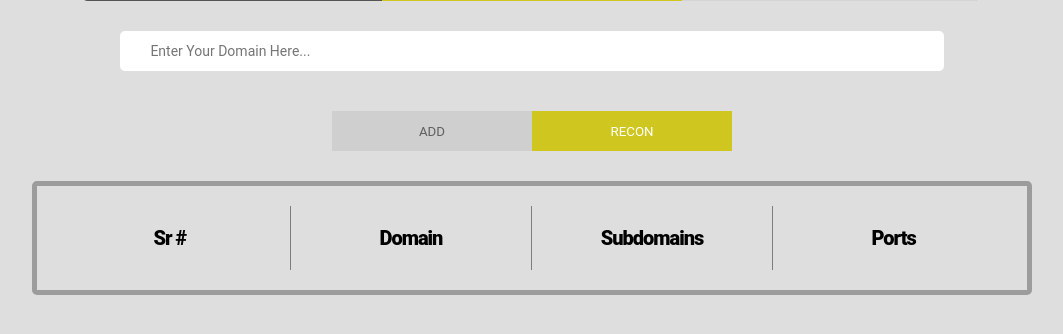
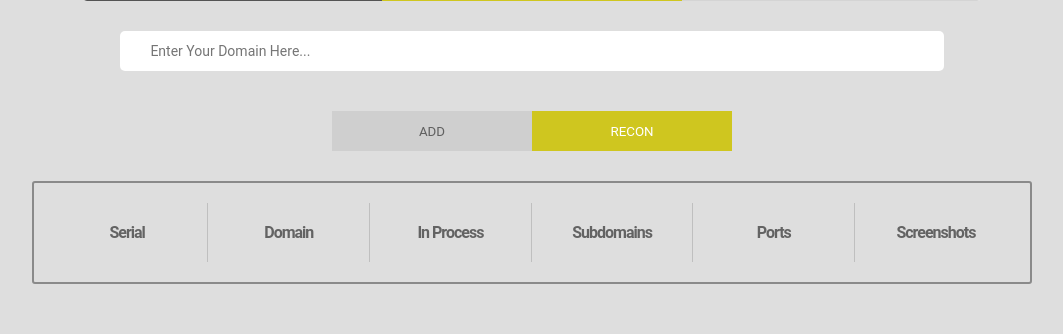
Before and after one commit to kamaal44/Snarl, a Django app: template templates/dashboard.html in a window 1280 px wide. Shown: the part 251-585 px from the top of the page, without its empty margins (108-1171 px from the left). Run offline with Django 3.2, Linux system fonts and the light colour scheme; the template is opened without the code that fills it, so the values that code supplies are empty; some libraries are stand-ins or nearby versions.

Commit message:
Added template for tables

```diff
--- a/Snarl/urls.py
+++ b/Snarl/urls.py
@@ -25,5 +25,6 @@ urlpatterns = [
     path('admin/', admin.site.urls),
     path('dashboard/', dashboard.home),
     path('login/', dashboard.login),
+    path('statistics/', dashboard.statistics),
     path('', dashboard.redirect)
 ]
--- a/dashboard/views.py
+++ b/dashboard/views.py
@@ -41,3 +41,6 @@ class DASHBOARD:
 			return self.redirect( request, "/login" )
 		else:
 			return render(request, 'dashboard.html')
+
+	def statistics(self, request):
+		return render(request, 'tabulator.html')
--- a/static/css/web.css
+++ b/static/css/web.css
@@ -183,8 +183,8 @@
 	margin-right: auto;
 	width: 100%;
 	max-width: 1000px;
-	border: 5px solid #9c9c9c;
-	border-radius: 5px;
+	border: 2px solid #8a8a8a;
+	border-radius: 3px;
 	padding: 20px;
 	padding-left: 1%;
 	padding-right: 1%;
@@ -196,17 +196,19 @@
 }.stat-table > .row > .data{
 	display: inline-block;
 	float: left;
-	width: 25%;
-	border-right: 1px solid #7d7d7d;
-	border-top: 1px solid #7d7d7d;
+	width: 16.66%;
+	border-right: 1px solid #bfbfbf;
+	border-top: 1px solid #bfbfbf;
 	padding-top: 20px;
 	padding-bottom: 20px;
 	padding-left: 3%;
 	padding-right: 3%;
 	text-align: center;
+	font-size: 16px;
+	color: #636363;
 }.stat-table > .row > .header{
-	font-size: 20px;
-	font-weight: 900;
+	font-size: 16px;
+	font-weight: 600;
 	letter-spacing: -1px;
 	border-top: none;
 }.stat-table > .row > .last{
--- a/templates/dashboard.html
+++ b/templates/dashboard.html
@@ -13,8 +13,13 @@
 		<div class="slide-container">
 			<img src="{% static 'img/header.png' %}" alt="header" />
 			<ul>
-				<li>SITES</li>
-				<li>SUB FINDER</li>
+				<li><a href="/statistics">STATISTICS</a></li>
+				<li>SUBDOMAINS</li>
+				<li>VAL SUBDOMAINS</li>
+				<li>TAKEOVERS</li>
+				<li>HEADERS</li>
+				<li>PORTS</li>
+				<li>SCREENSHOTS</li>
 			</ul>
 		</div>
 		<menu class="statistics">
@@ -41,10 +46,12 @@
 
 		<div class="stat-table">
 			<div class="row">
-				<div class="data header">Sr #</div>
+				<div class="data header">Serial</div>
 				<div class="data header">Domain</div>
+				<div class="data header">In Process</div>
 				<div class="data header">Subdomains</div>
-				<div class="data header last">Ports</div>
+				<div class="data header">Ports</div>
+				<div class="data header last">Screenshots</div>
 			</div>
 		</div>
 	</div>
```
Also changed, not shown: templates/tabulator.html (added, +28 -0 lines).
